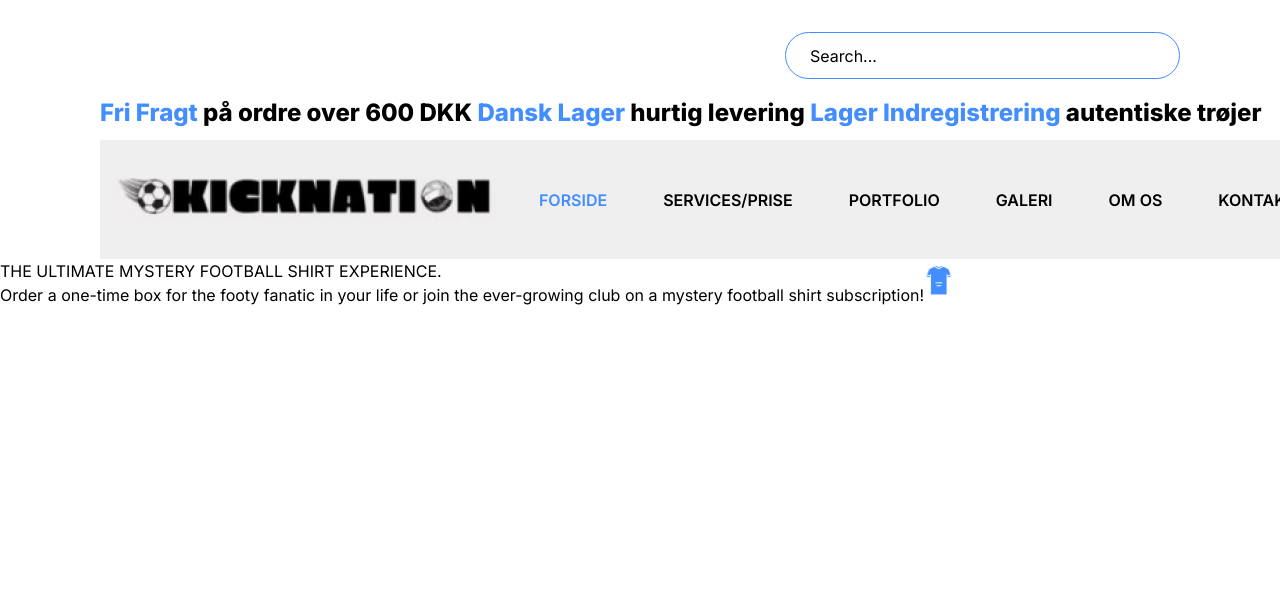
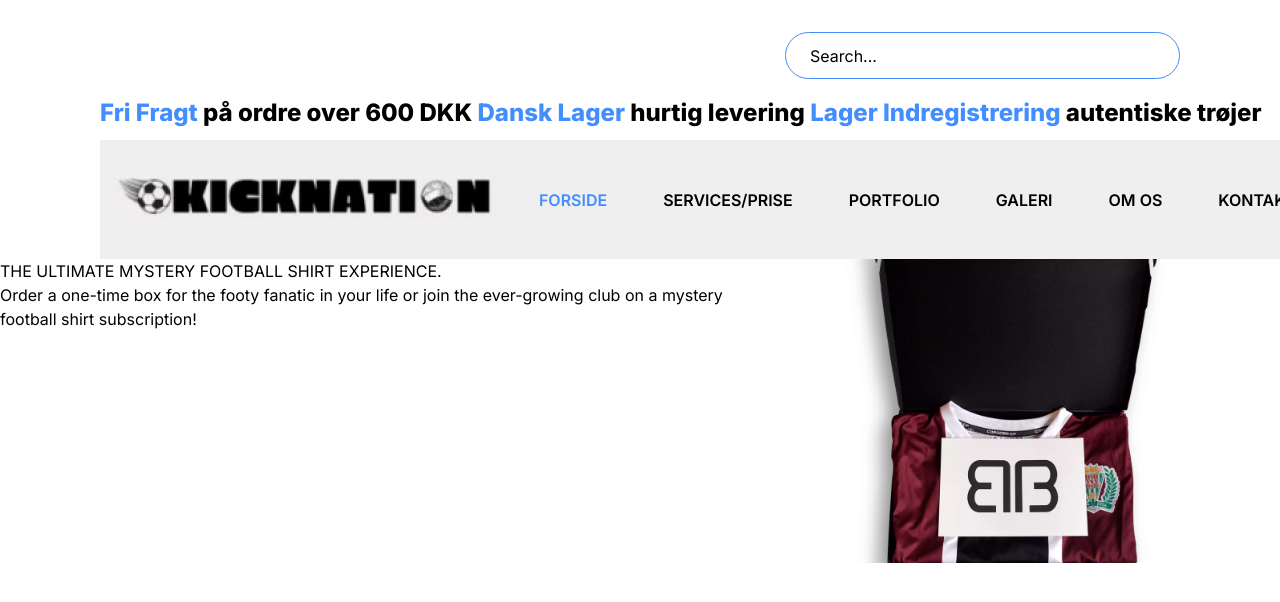
Before and after one commit to Emmanuel-Ingwe/kick-nationfigm, a Next.js app: page / in a window 1280 px wide. Shown: the top 602 px of the page. Built offline with nearby package versions, Linux system fonts and the light colour scheme.

Commit message:
hero items

```diff
--- a/app/Hero/page.tsx
+++ b/app/Hero/page.tsx
@@ -7,11 +7,11 @@ const page = (props: Props) => {
   return (
     <div className='flex'>
         <div className="">
-            <h2>THE ULTIMATE MYSTERY FOOTBALL SHIRT EXPERIENCE.</h2>
+            <h1>THE ULTIMATE MYSTERY FOOTBALL SHIRT EXPERIENCE.</h1>
             <p className="">Order a one-time box for the footy fanatic in your life or join the ever-growing club on a mystery football shirt subscription!</p>
         </div>
         <div className="">
-             <Image width={32} height={41} src="/tshit.png" alt=''/ >
+             <Image width={672} height={378} src="/home-hero.png" alt=''/ >
         </div>
     </div>
   )
```
Also changed, not shown: public/home-hero.png (renamed from public/home-hero 1.png).
